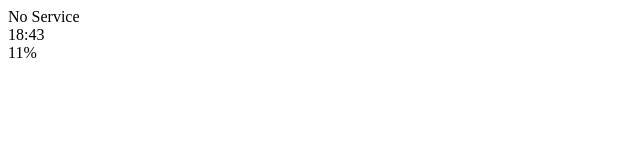
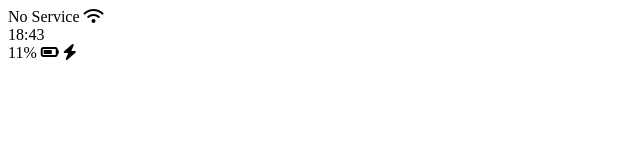
Before and after one commit to ptq124/kakao-clone, a plain HTML site: page index.html in a window 1280 px wide. Shown: the full height of the page, 0-640 px from the left. Drawn offline with Linux system fonts and the light colour scheme.

Commit message:
icon update

```diff
--- a/index.html
+++ b/index.html
@@ -10,13 +10,19 @@
     <div id="status-bar">
         <div id="status-bar__column">
             <span>No Service</span>
+            <i class="fas fa-wifi"></i>
         </div>
         <div id="status-bar__column">
             <span>18:43</span>
         </div>
         <div id="status-bar__column">
             <span>11%</span>
+            <i class="fas fa-battery-three-quarters"></i>
+            <i class="fas fa-bolt"></i>
         </div>
     </div>
+    <script script src="https://kit.fontawesome.com/6478f529f2.js"
+    crossorigin="anonymous">
+    </script>
 </body>
 </html>
```
